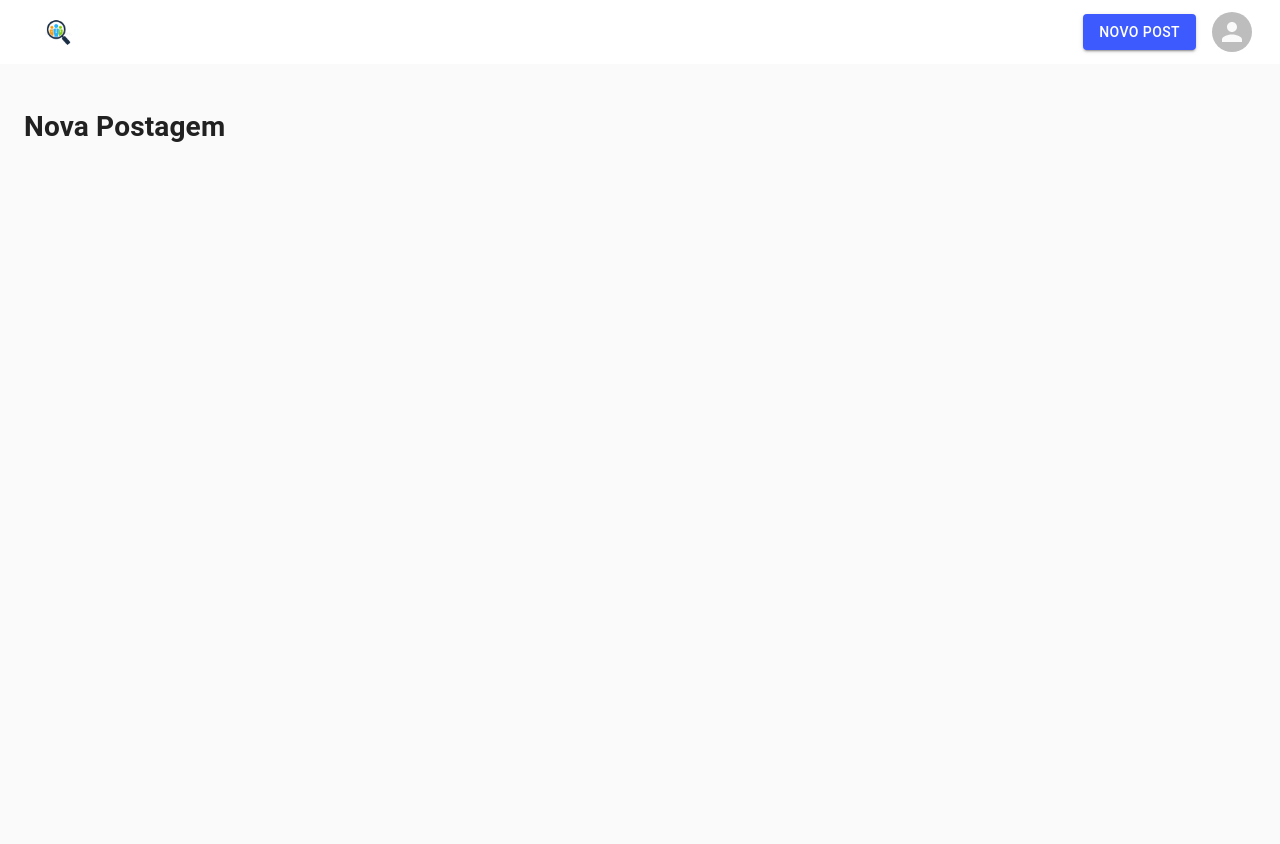
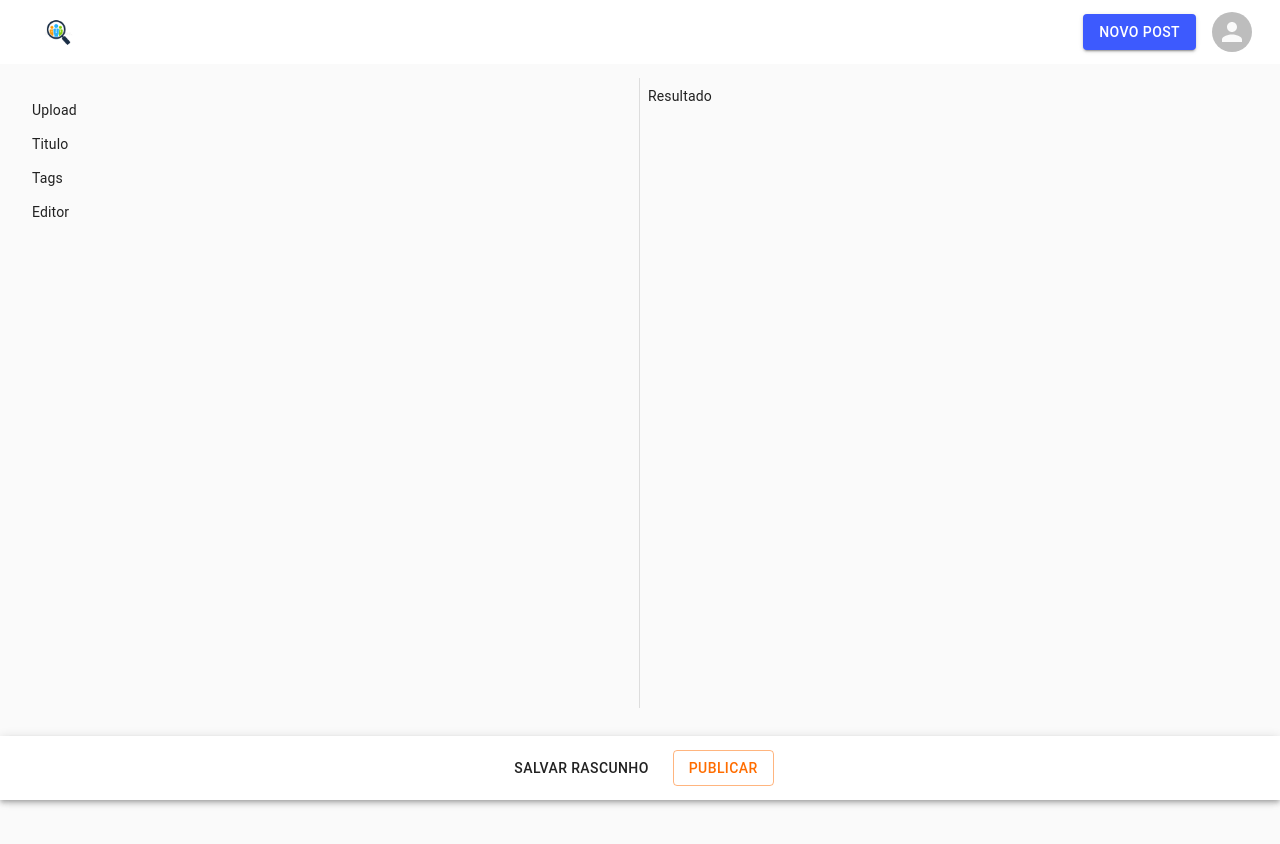
Before and after one commit to sonic27289/TCC-Jobs, a React (Create React App) app: page /post/new in a window 1280 px wide. Shown: the top 844 px of the page. After the commit the page ends 800 px from the top, so only its background shows below. Built offline with nearby package versions, Linux system fonts and the light colour scheme; no server answers.

Commit message:
Customizando página para Posts

```diff
--- a/package.json
+++ b/package.json
@@ -16,6 +16,7 @@
     "moment": "^2.29.4",
     "react": "^18.2.0",
     "react-dom": "^18.2.0",
+    "react-dropzone": "^14.2.3",
     "react-feather": "^2.0.10",
     "react-redux": "^8.0.4",
     "react-router": "^6.4.1",
--- a/src/pages/Home/components/Header/WritePost.js
+++ b/src/pages/Home/components/Header/WritePost.js
@@ -1,12 +1,20 @@
 import React from "react";
 import Button from "@material-ui/core/Button";
 import { useNavigate } from "react-router";
+import { useSelector } from "react-redux";
 
 function WritePost(){
     const navigate = useNavigate();
+    const account = useSelector((state) => state.account);
+    const isAuthenticated = !!account.user;
+
     const handleClick = () => {
-        navigate('/post/new')
-    }
+        if(isAuthenticated){
+            navigate('/post/new')
+        } else {
+            navigate('/login')
+        }
+    };
 
     return (
         <Button color="primary" variant="contained" onClick={handleClick}>
--- a/src/pages/Home/index.js
+++ b/src/pages/Home/index.js
@@ -17,10 +17,7 @@ const useStyles = makeStyles({
 
     },
     main: {
-        height: '100vh',
-        display: 'flex',
-        width: '1280px',
-        margin: '0 auto',
+        height: 'calc(100vh - 64px)',
         padding: 24
     },
     toolbar: {
--- a/src/pages/Post/New.js
+++ b/src/pages/Post/New.js
@@ -1,40 +1,77 @@
 import React from "react";
 import Header from "../Home/components/Header";
 import { makeStyles } from '@material-ui/core/styles';
+import Box from "@material-ui/core/Box";
+import AppBar from '@material-ui/core/AppBar';
+import Toolbar from '@material-ui/core/Toolbar';
+import Button from '@material-ui/core/Button';
 
-const useStyles = makeStyles({
+const useStyles = makeStyles((theme) => ({
     root: {
         display: 'flex',
         flexDirection: 'column',
-
     },
     main: {
-        height: '100vh',
-        display: 'flex',
-        width: '1280px',
-        margin: '0 auto',
-        padding: 24
+        height: 'calc(100% - 200px)',
+        padding: 24,
     },
     toolbar: {
-        minHeight: 64
+        minHeight: 54,
     },
     box: {
-        display: 'flex'
+        display: 'flex',
+        background: '',
+        height: ('calc(100vh - 170px)'),
+        overflow: 'scroll'
+    },
+    appBar: {
+        top: 'auto',
+        bottom: 0,
+        alignItems: 'center'
+    },
+    button: {
+        marginRight: theme.spacing(2),
+    },
+    box1: {
+        width: '50%',
+        height: '100%',
+        borderRight: '1px solid #DDD',
+        padding: 8
+    },
+    box2: {
+        width: '50%',
+        height: '100%',
+        padding: 8
     }
-})
+}));
 
 function NewPost(){
     const classes = useStyles();
 
     return (
+        <>
         <div className={classes.root}>
             <Header></Header>
-            <div className={classes.toolbar}>
-            </div>
+            <div className={classes.toolbar}></div>
             <main className={classes.main}>
-            <h1>Nova Postagem</h1>
+                    <Box display="flex" className={classes.box}>
+                        <Box className={classes.box1}>
+                            <p>Upload</p>
+                            <p>Titulo</p>
+                            <p>Tags</p>
+                            <p>Editor</p>
+                        </Box>
+                        <Box className={classes.box2}>Resultado</Box>
+                    </Box>
             </main>
         </div>
+        <AppBar position="fixed" color="inherit" className={classes.appBar}>
+            <Toolbar>
+                <Button className={classes.button}>Salvar rascunho</Button>
+                <Button color="secondary" variant="outlined">Publicar</Button>
+            </Toolbar>
+        </AppBar>
+        </>
     )
 }
 
```
Also changed, not shown: 1 other file (tests, documents, lock files or other folders).
